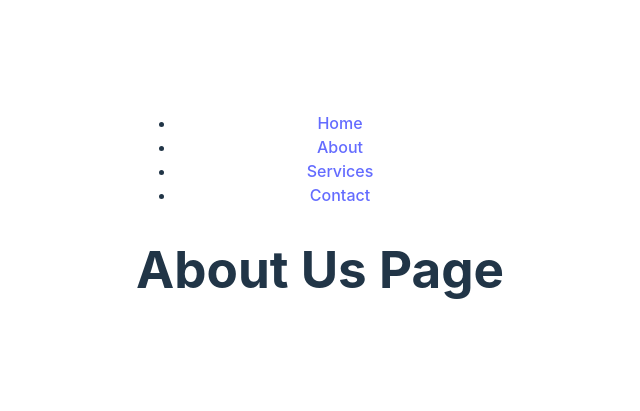
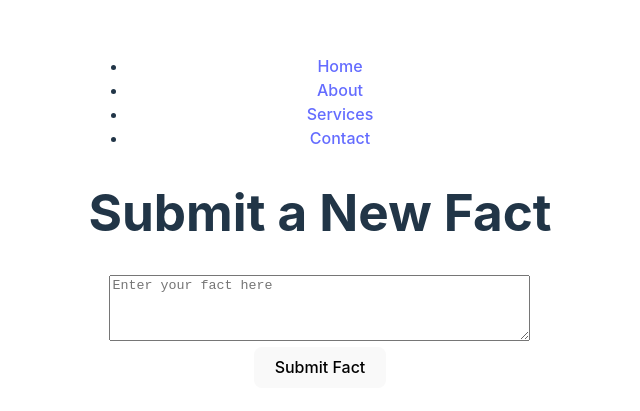
Before and after one commit to Taiyo10/Unseen, a React (Vite) app in the folder Frontend/: page /aboutus in a window 1280 px wide. Shown: the part 187-598 px from the top of the page, without its empty margins (320-960 px from the left). Built offline with nearby package versions, Linux system fonts and the light colour scheme.

Commit message:
Checked database connection

```diff
--- a/Frontend/src/pages/AboutUs/AboutUs.jsx
+++ b/Frontend/src/pages/AboutUs/AboutUs.jsx
@@ -1,11 +1,53 @@
-import React from "react";
+// FactsForm.js
+import React, { useState } from 'react';
+import { writeFact } from '../../../../Firebase/firebaseUtils'; // Import the writeFact function
 
-function AboutUs() {
+const FactsForm = () => {
+  const [factText, setFactText] = useState(""); // State to hold the fact text input
+  const [loading, setLoading] = useState(false); // Loading state to track progress
+  const [message, setMessage] = useState(""); // State to show messages (success or error)
+
+  // Handle fact submission
+  const handleSubmit = async (e) => {
+    e.preventDefault(); // Prevent the form from refreshing the page
+    if (!factText.trim()) {
+      setMessage("Fact text cannot be empty!");
+      return;
+    }
+
+    const factId = `fact${Date.now()}`; // Generate a unique fact ID (optional)
+    setLoading(true); // Start loading
+    try {
+      // Call the writeFact function to add the fact to Firebase
+      await writeFact(factId, factText, "Anonymous");
+      setMessage("Fact added successfully!");
+      setFactText(""); // Reset the input field
+    } catch (error) {
+      setMessage("Error adding fact.");
+      console.error(error);
+    }
+    setLoading(false); // Stop loading
+  };
+
   return (
     <div>
-      <h1>About Us Page</h1>
+      <h1>Submit a New Fact</h1>
+      <form onSubmit={handleSubmit}>
+        <textarea
+          value={factText}
+          onChange={(e) => setFactText(e.target.value)}
+          placeholder="Enter your fact here"
+          rows="4"
+          cols="50"
+        />
+        <br />
+        <button type="submit" disabled={loading}>
+          {loading ? "Adding Fact..." : "Submit Fact"}
+        </button>
+      </form>
+      {message && <p>{message}</p>}
     </div>
   );
-}
+};
 
-export default AboutUs;
+export default FactsForm;
```
Also changed, not shown: 1 other file (tests, documents, lock files or other folders).
